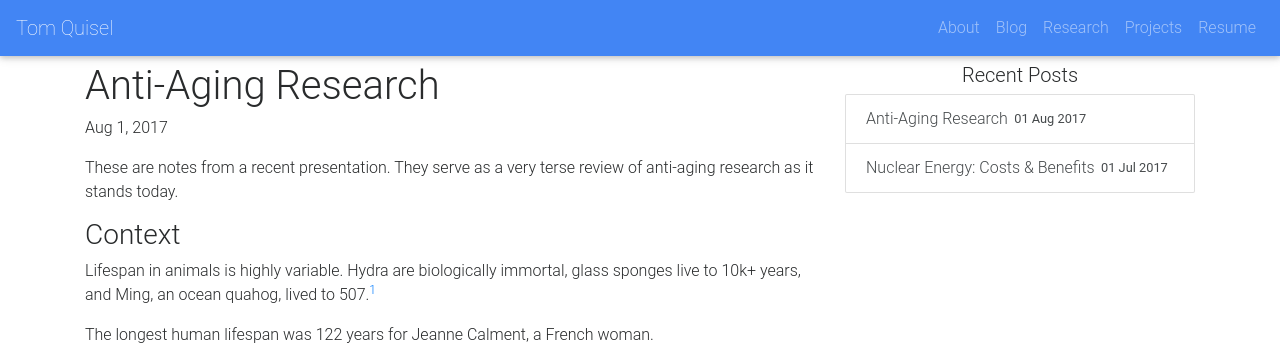
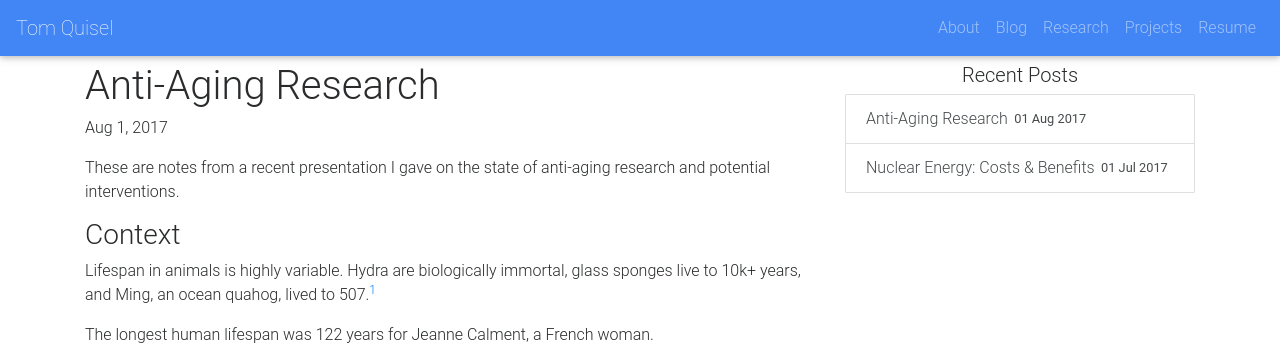
Before and after one commit to tomquisel/tomquisel.github.io, a Jekyll site: the page built from _posts/2017-08-01-anti-aging-research-overview.md, in a window 1280 px wide. Shown: the top 350 px of the page. Built offline with Jekyll 4.4.1, drawn with Linux system fonts in a browser that asks for light colours; nearby versions of some CDN libraries.

Commit message:
Add a few papers and improve layout

```diff
--- a/_includes/card.html
+++ b/_includes/card.html
@@ -14,7 +14,7 @@
         {% endif %}
         <div class="card-block">
             <p class="card-text">{{include.text}}</p>
-            <div class="text-center">
+            <div class="text-center align-items-end">
                 <a href="{{include.url}}" target="_blank" class="btn btn-primary">{{include.button_text | default: "Read More"}}</a>
             </div>
         </div>
--- a/_posts/2017-08-01-anti-aging-research-overview.md
+++ b/_posts/2017-08-01-anti-aging-research-overview.md
@@ -2,9 +2,9 @@
 layout: post
 title: "Anti-Aging Research"
 img: aging-image1.png
-excerpt: A review of the latest anti-aging research and treatments.
+excerpt: A review of recent anti-aging research and treatments
 ---
-These are notes from a recent presentation. They serve as a very terse review of anti-aging research as it stands today.
+These are notes from a recent presentation I gave on the state of anti-aging research and potential interventions.
 
 ### Context
 
--- a/css/shared.css
+++ b/css/shared.css
@@ -5,3 +5,9 @@
 .cropped {
     object-fit: cover;
 }
+
+.card-block {
+    display:flex;
+    justify-content: space-between;
+    flex-direction: column;
+}
```
Also changed, not shown: _data/papers.yaml (+11 -1 lines), _posts/2017-07-01-nuclear-energy.md (+2 -2 lines), images/2004-calo.png (added), images/2017-kdd.png (added).
